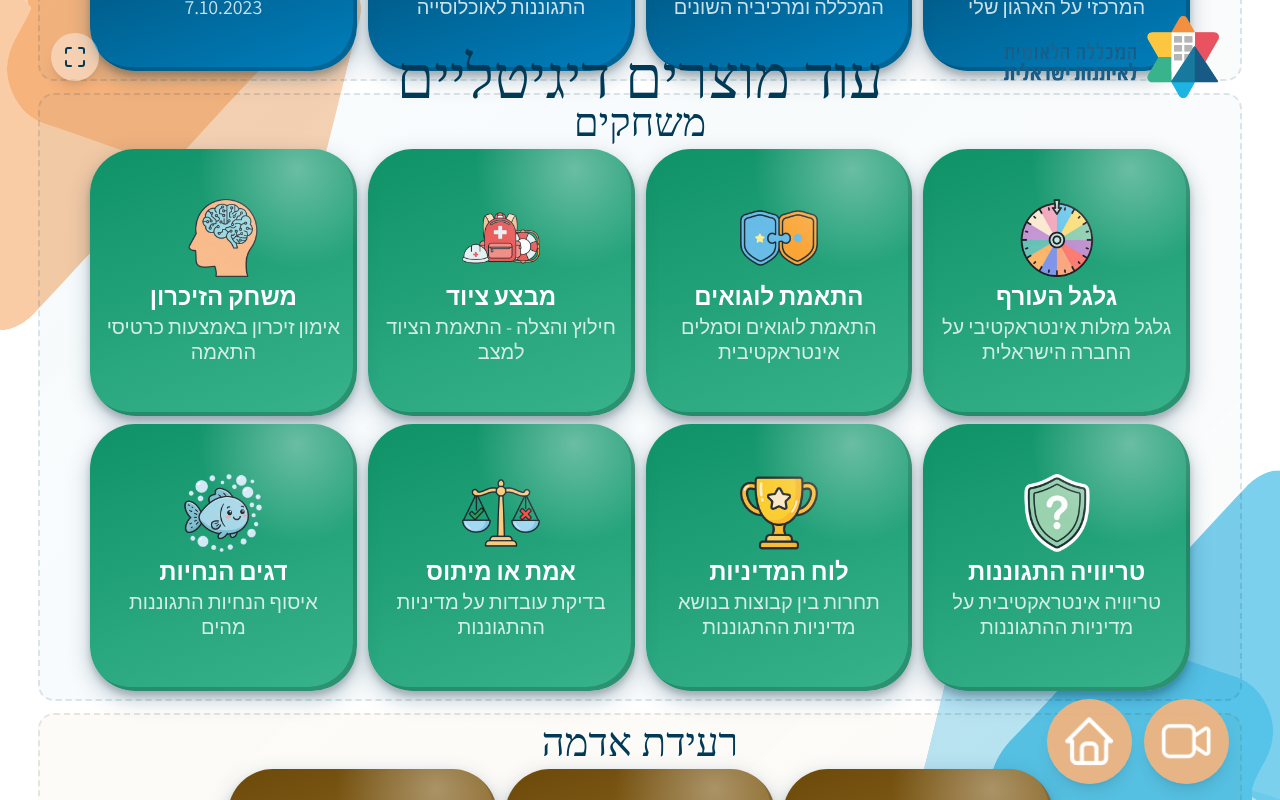
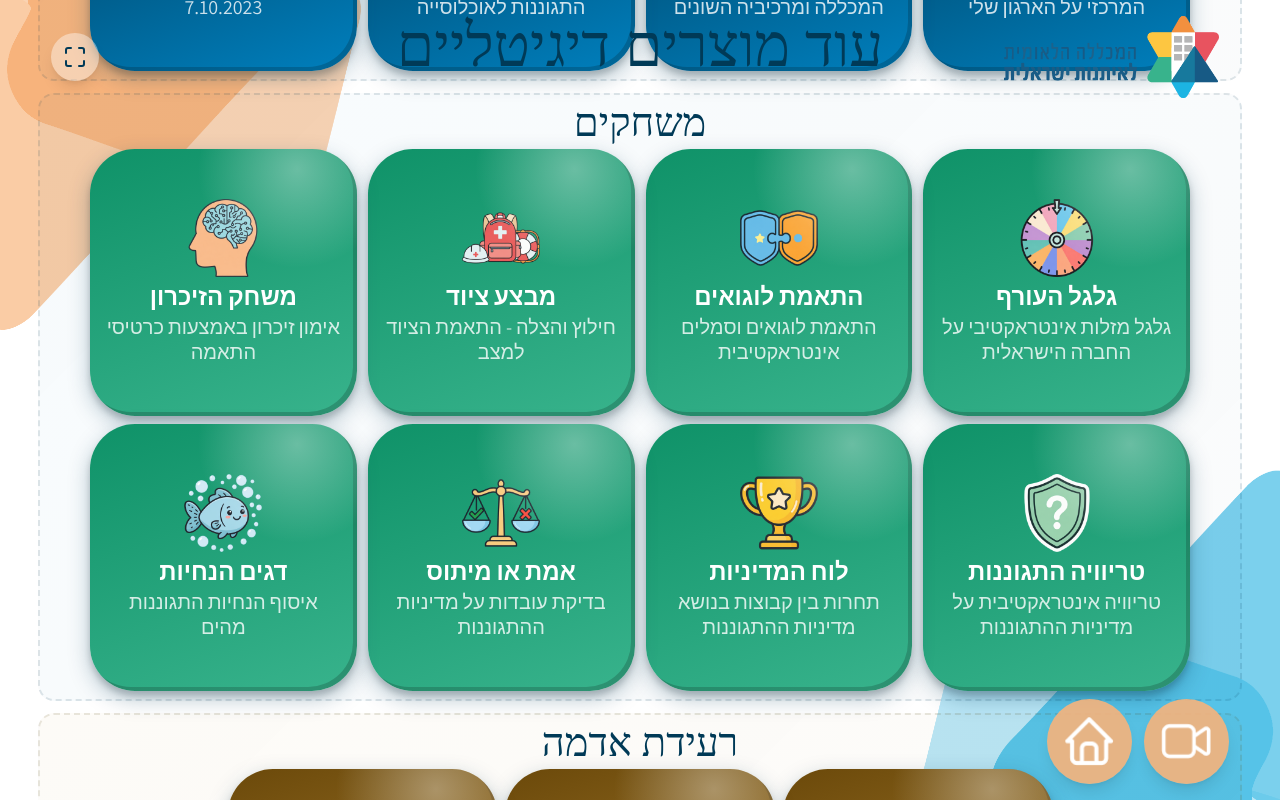
Before and after one commit to inri-pkrf/Totem-Pro-Final, a React (Vite) app: page / in a window 1280 px wide. Both pictures are taken after a click on the button "מוצרים דיגיטליים". Built offline with nearby package versions, Linux system fonts and the light colour scheme; a web font is replaced by a local one.

Commit message:
תיקון מיקום כותרת

```diff
--- a/src/pages/MoreProducts.jsx
+++ b/src/pages/MoreProducts.jsx
@@ -132,7 +132,7 @@ export default function MoreProducts({ onBack, onOpenCarousel }) {
       </div>
 
       {/* Title */}
-      <div className="text-center z-20 absolute top-0 inset-x-0 pointer-events-none" style={{ marginTop: '6vh' }}>
+      <div className="text-center z-20 absolute top-0 inset-x-0 pointer-events-none" style={{ marginTop: '2vh' }}>
         <h1 className="font-karantina text-[#003A57] font-normal leading-none"
           style={{ fontSize: 'clamp(2.7rem, 7.5vh, 7.5rem)' }}>
           עוד מוצרים דיגיטליים
```
